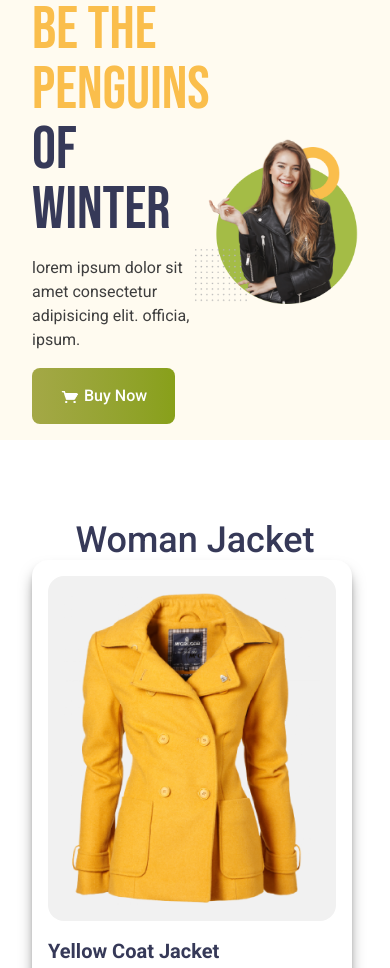
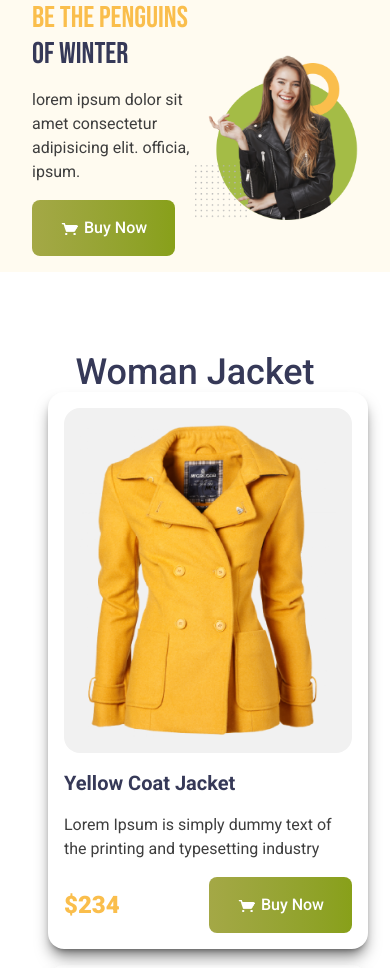
Before and after one commit to Taanveer22/penguin-fashion-again, a plain HTML site: page index.html in a window 390 px wide. Shown: the top 968 px of the page. Drawn offline with nearby package versions, Linux system fonts and the light colour scheme.

Commit message:
alhamdulliah padding and img related issue solved

```diff
--- a/index.html
+++ b/index.html
@@ -28,12 +28,12 @@
 
 <body class="font-roboto">
 
-    <header class="mb-20 bg-[#FFFBF0] px-8 sm:px-16">
+    <header class="mb-20 bg-[#FFFBF0] px-8 sm:px-16 lg:px-0">
 
         <!-- banner section -->
         <div class="space-y-4 max-w-5xl my-0 mx-auto flex justify-between items-center">
             <div class="w-[50%] space-y-4">
-                <h1 class="font-bebas-neue text-6xl uppercase"><span class="text-[#FABE4C]">Be the Penguins</span> <br>
+                <h1 class="font-bebas-neue text-3xl md:text-6xl uppercase"><span class="text-[#FABE4C]">Be the Penguins</span> <br>
                     <span class="text-[#363958] ">of winter</span>
                 </h1>
                 <p class="text-[#3E3E3E] text-base lowercase">Lorem ipsum dolor sit amet consectetur adipisicing elit.
@@ -52,7 +52,7 @@
 
     </header>
 
-    <main class="max-w-5xl my-0 mx-auto px-8 sm:px-16 lg:px-0">
+    <main class="max-w-5xl my-0 mx-auto px-12 sm:px-16 lg:px-0">
 
         <!-- woman jacket section------------------------------------------------------------------ -->
         <section class="mb-20">
@@ -136,7 +136,7 @@
                 </div>
 
                 <div class="w-xs rounded-2xl shadow-lg p-3 space-y-4">
-                    <img class="w-full bg-[#F1F1F1] p-4 rounded-2xl" src="./images/jacket-4.png" alt="">
+                    <img class="w-full bg-[#F1F1F1] p-4 rounded-2xl" src="./images/jacket-5.png" alt="">
                     <h4 class="text-[#363958] text-xl font-bold">Snowboard Jacket Mens</h4>
                     <p class="text-[#3E3E3E] text-base">Lorem Ipsum is simply dummy text of the
                         printing and typesetting industry.</p>
@@ -153,7 +153,7 @@
                 </div>
 
                 <div class="w-xs rounded-2xl shadow-lg p-3 space-y-4">
-                    <img class="w-full bg-[#F1F1F1] p-4 rounded-2xl" src="./images/jacket-4.png" alt="">
+                    <img class="w-full bg-[#F1F1F1] p-4 rounded-2xl" src="./images/jacket-6.png" alt="">
                     <h4 class="text-[#363958] text-xl font-bold">Snowboard Jacket Mens</h4>
                     <p class="text-[#3E3E3E] text-base">Lorem Ipsum is simply dummy text of the
                         printing and typesetting industry.</p>
```
